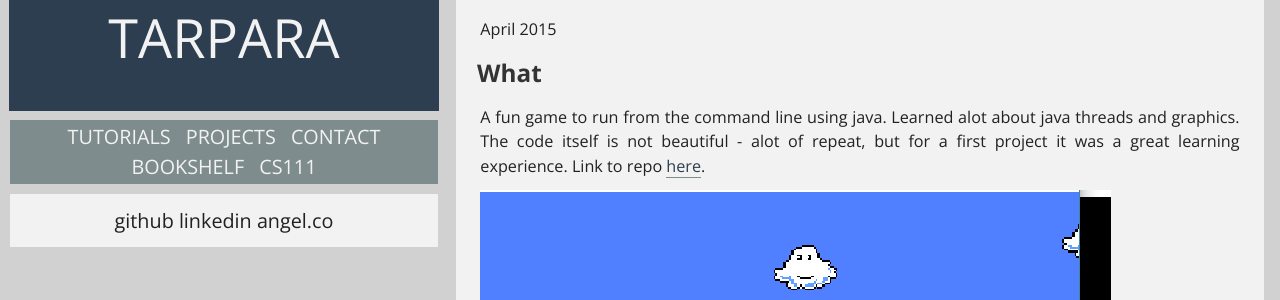
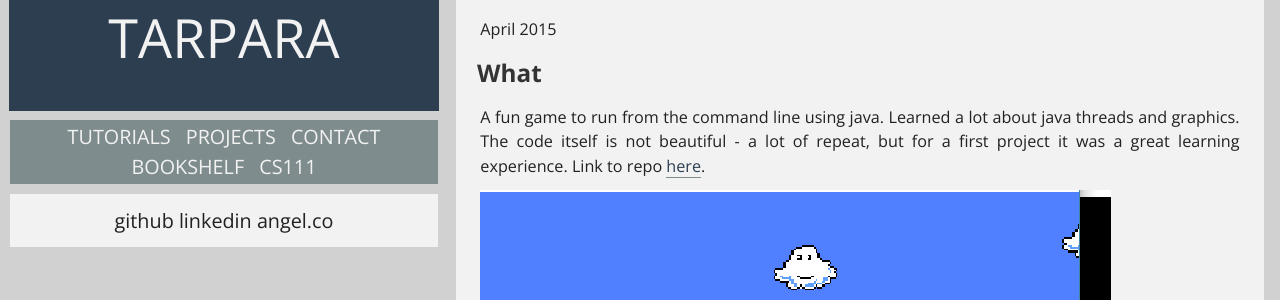
Before and after one commit to BTruer/BTruer.github.io, a Jekyll site: the page built from projects/_posts/2015-05-01-MarioLand87.md, in a window 1280 px wide. Shown: the part 136-436 px from the top of the page. Built offline with Jekyll 4.4.1, drawn with Linux system fonts in a browser that asks for light colours; comment, search, counter and statistics services are not loaded.

Commit message:
kishan found errors

```diff
--- a/projects/_posts/2015-05-01-MarioLand87.md
+++ b/projects/_posts/2015-05-01-MarioLand87.md
@@ -10,7 +10,7 @@ mytype: projects
 April 2015
 
 ### What
-A fun game to run from the command line using java. Learned alot about java threads and graphics. The code itself is not beautiful - alot of repeat, but for a first project it was a great learning experience.
+A fun game to run from the command line using java. Learned a lot about java threads and graphics. The code itself is not beautiful - a lot of repeat, but for a first project it was a great learning experience.
 Link to repo [here](https://github.com/BTruer/marioland87).
 
 ![alt text](images/marioland.PNG "Java")
```
Also changed, not shown: cs111/_posts/2018-01-22-Recitation-1.md (+1 -1 lines).
